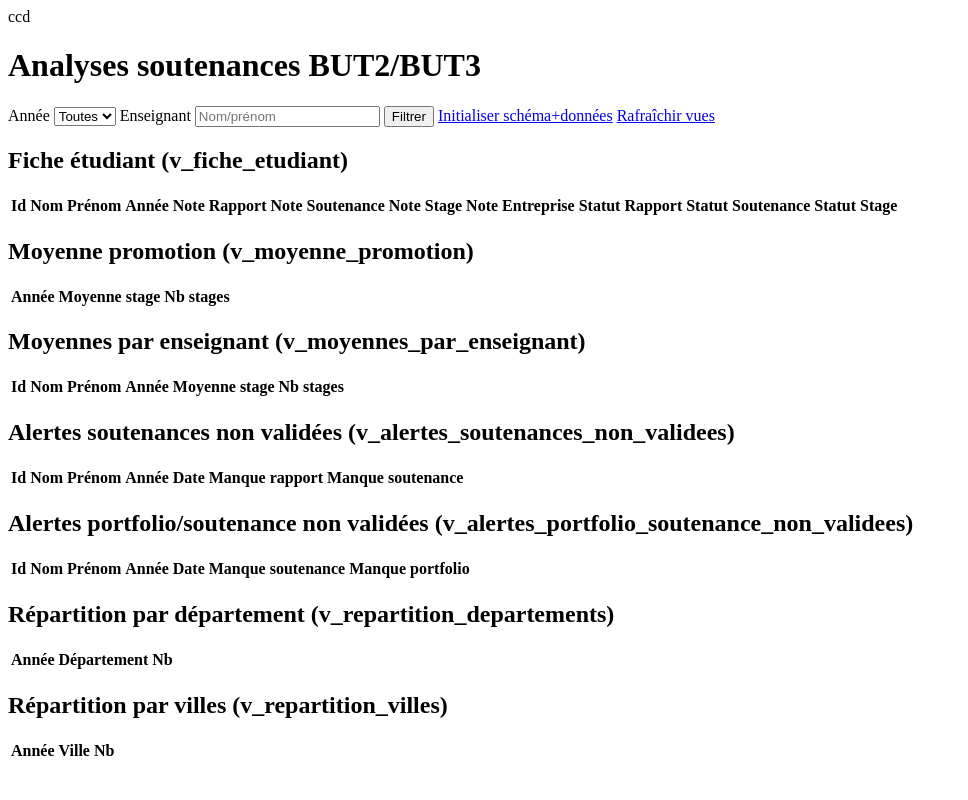
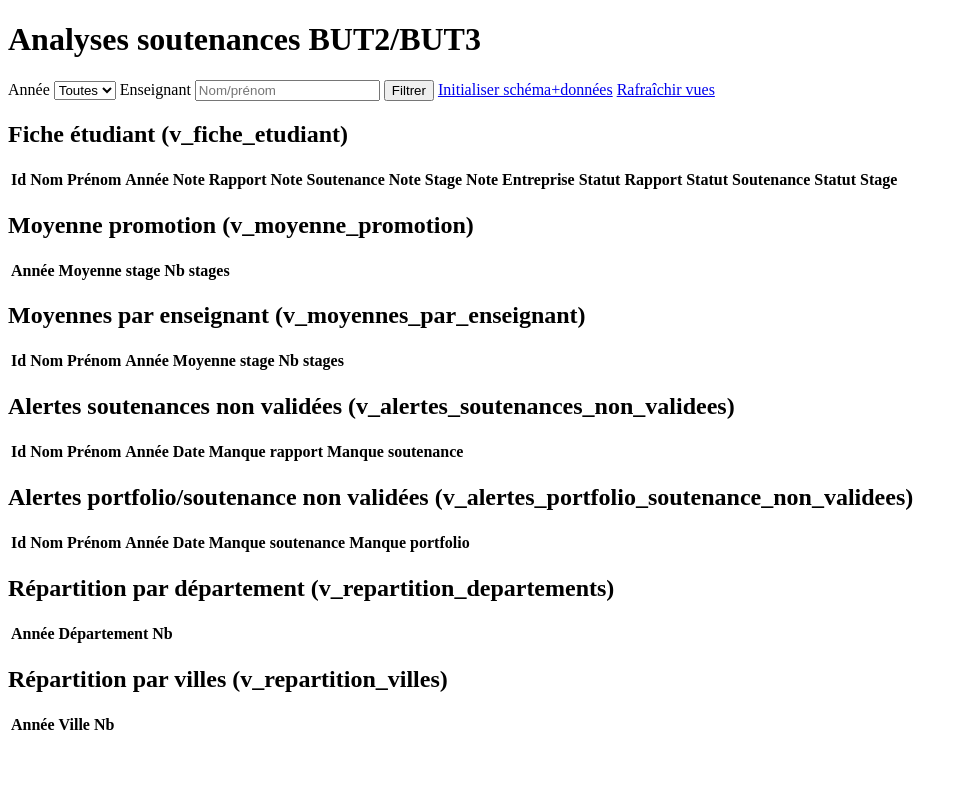
Before and after one commit to fluteABec/GestionSoutenance, a PHP site: page /envoie/back/Partie3.6/index.php in a window 1280 px wide. Shown: the whole page, without its empty margins (0-968 px from the left). Run offline with PHP 8.4, Linux system fonts and the light colour scheme; data comes from the database, SQL or seed files in the repository; data that the repository does not hold is empty.

Commit message:
Update index.php

```diff
--- a/back/Partie3.6/index.php
+++ b/back/Partie3.6/index.php
@@ -23,7 +23,7 @@ function h($s) { return htmlspecialchars((string)$s, ENT_QUOTES | ENT_SUBSTITUTE
 ?><!doctype html>
 <html lang="fr">
 <head>
-<meta charset="utf-8">ccd
+<meta charset="utf-8">
 <meta name="viewport" content="width=device-width, initial-scale=1">
 <title>Analyses soutenances BUT2/BUT3</title>
 </head>
```
